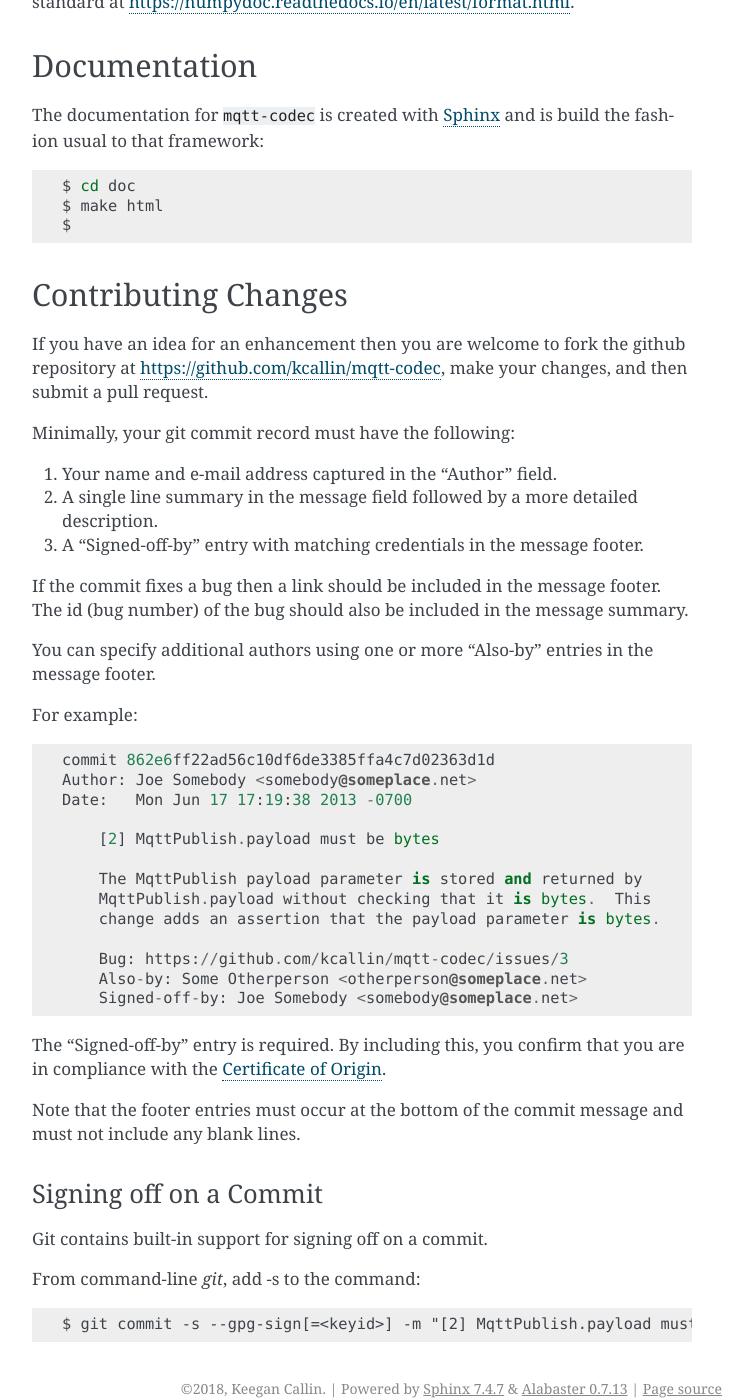
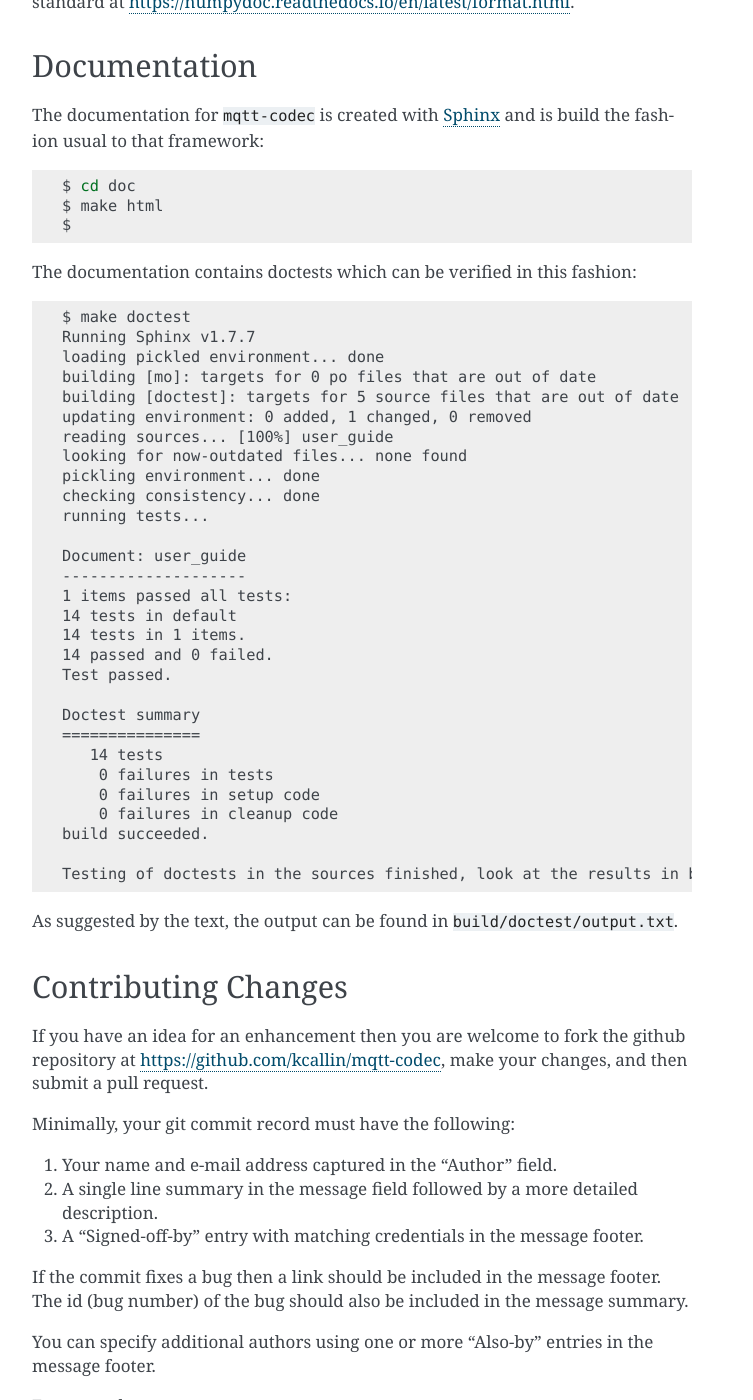
Before and after one commit to kcallin/mqtt-codec, a Sphinx documentation site: the page built from doc/source/developer_guide.rst, in a window 1280 px wide and 1400 px high, scrolled down 1328 px. Shown: the whole window, without its empty margins (388-1141 px from the left). Built offline with Sphinx 7.4.7, drawn with Linux system fonts in a browser that asks for light colours.

Commit message:
developer_guide.rst: doctest.

```diff
--- a/doc/source/developer_guide.rst
+++ b/doc/source/developer_guide.rst
@@ -79,9 +79,47 @@ that framework:
 
 .. code-block:: bash
 
-    $ cd doc
-    $ make html
-    $
+   $ cd doc
+   $ make html
+   $
+
+
+The documentation contains doctests which can be verified in this
+fashion:
+
+.. code-block:: none
+
+   $ make doctest
+   Running Sphinx v1.7.7
+   loading pickled environment... done
+   building [mo]: targets for 0 po files that are out of date
+   building [doctest]: targets for 5 source files that are out of date
+   updating environment: 0 added, 1 changed, 0 removed
+   reading sources... [100%] user_guide
+   looking for now-outdated files... none found
+   pickling environment... done
+   checking consistency... done
+   running tests...
+
+   Document: user_guide
+   --------------------
+   1 items passed all tests:
+   14 tests in default
+   14 tests in 1 items.
+   14 passed and 0 failed.
+   Test passed.
+
+   Doctest summary
+   ===============
+      14 tests
+       0 failures in tests
+       0 failures in setup code
+       0 failures in cleanup code
+   build succeeded.
+
+   Testing of doctests in the sources finished, look at the results in build/doctest/output.txt.
+
+As suggested by the text, the output can be found in ``build/doctest/output.txt``.
 
 
 .. include:: ../../CONTRIBUTING.rst
```
